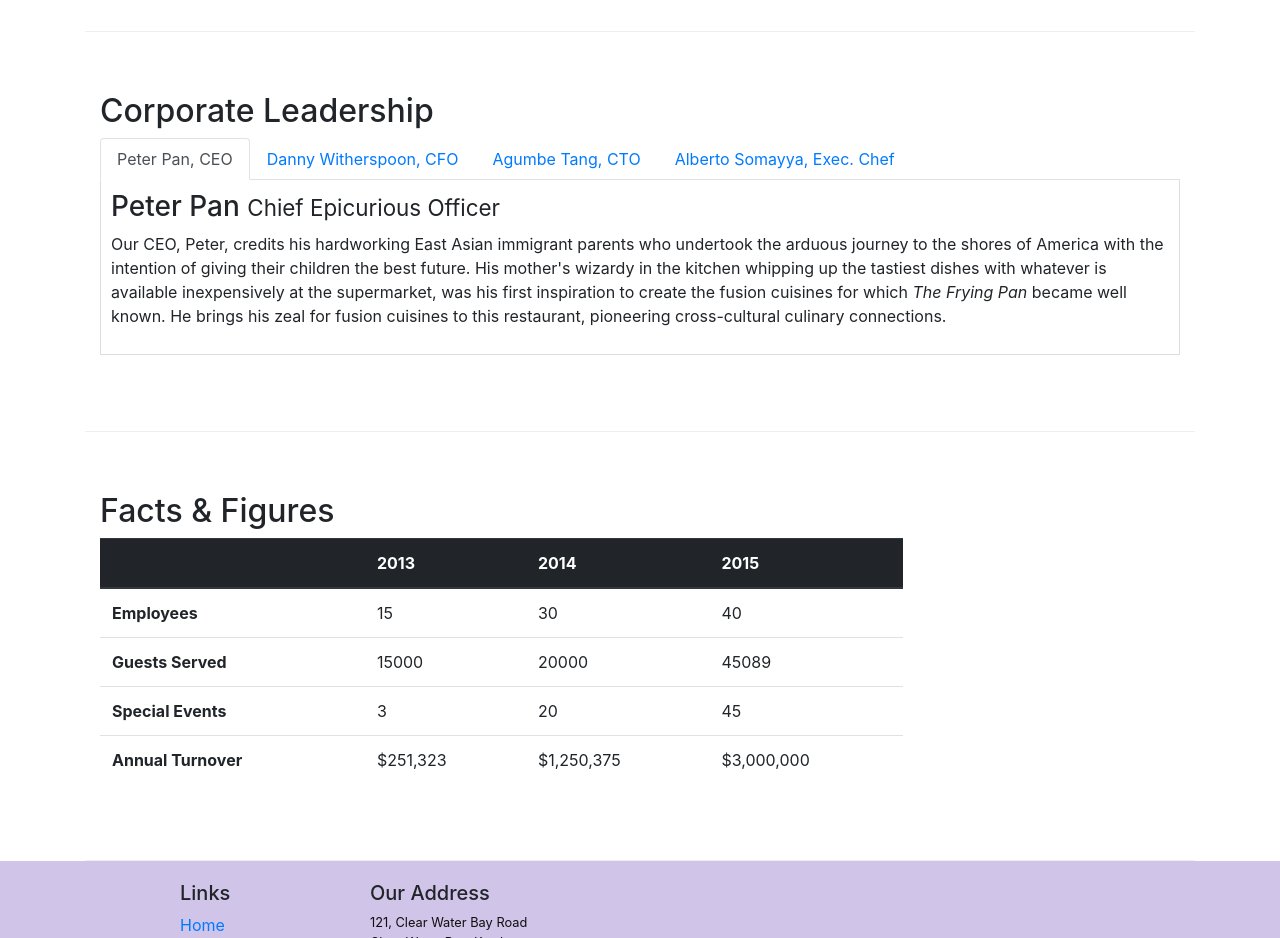
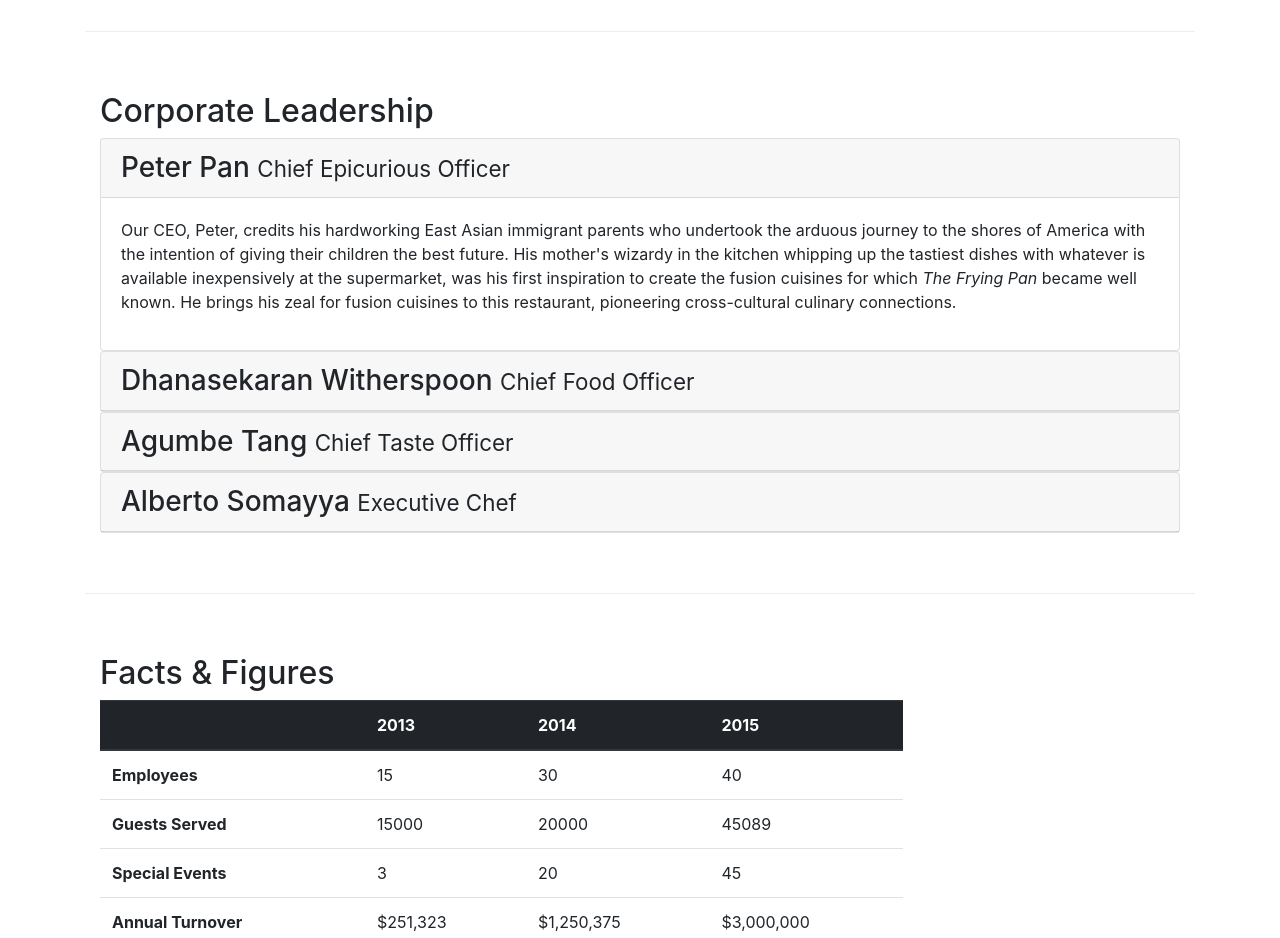
Before and after one commit to TirthVamja/intro_bootstrap, a website: page aboutus.html in a window 1280 px wide. Shown: the part 960-1898 px from the top of the page. Drawn offline with nearby package versions, Linux system fonts and the light colour scheme.

Commit message:
Accordion

```diff
--- a/aboutus.html
+++ b/aboutus.html
@@ -103,48 +103,89 @@
             </div>
         </div>
 
+
+
         <div class="row row-content">
             <div class="col-12">
                 <h2>Corporate Leadership</h2>
-                <ul class="nav nav-tabs">
-                    <li class="nav-item">
-                      <a class="nav-link active" href="#peter"
-                        role="tab" data-toggle="tab">Peter Pan, CEO</a>
-                    </li>
-                    <li class="nav-item">
-                      <a class="nav-link" href="#danny" role="tab"
-                        data-toggle="tab">Danny Witherspoon, CFO</a>
-                    </li>
-                    <li class="nav-item">
-                      <a class="nav-link" href="#agumbe"role="tab"
-                        data-toggle="tab">Agumbe Tang, CTO</a>
-                    </li>
-                    <li class="nav-item">
-                      <a class="nav-link" href="#alberto" role="tab"
-                        data-toggle="tab">Alberto Somayya, Exec. Chef</a>
-                    </li>
-                </ul>
 
-                <div class="tab-content">
-                    <div role="tabpanel" class="tab-pane fade show active" id="peter">
-                        <h3>Peter Pan <small>Chief Epicurious Officer</small></h3>
-                        <p class="d-none d-sm-block">Our CEO, Peter, credits his hardworking East Asian immigrant parents who undertook the arduous journey to the shores of America with the intention of giving their children the best future. His mother's wizardy in the kitchen whipping up the tastiest dishes with whatever is available inexpensively at the supermarket, was his first inspiration to create the fusion cuisines for which <em>The Frying Pan</em> became well known. He brings his zeal for fusion cuisines to this restaurant, pioneering cross-cultural culinary connections.</p>
+                <div id="accordion">
+                    <div class="card">
+                        <div class="card-header" role="tab " id="peterhead">
+                            <h3 class="mb-0">
+                                <a data-toggle="collapse" data-target="#peter">
+                                    Peter Pan <small>Chief Epicurious Officer</small>
+                                </a>
+                            </h3>
+                        </div>
+                        <div role="tabpanel" class="collapse show" id="peter" data-parent="#accordion">
+                            <div class="card-body">
+                                <p class="d-none d-sm-block">Our CEO, Peter, credits his hardworking East Asian immigrant parents who undertook
+                                    the
+                                    arduous journey to the shores of America with the intention of giving their children the best future. His
+                                    mother's
+                                    wizardy in the kitchen whipping up the tastiest dishes with whatever is available inexpensively at the
+                                    supermarket,
+                                    was his first inspiration to create the fusion cuisines for which <em>The Frying Pan</em> became well known.
+                                    He
+                                    brings his zeal for fusion cuisines to this restaurant, pioneering cross-cultural culinary connections.</p>
+                            </div>
+                        </div>
                     </div>
-
-                    <div role="tabpanel" class="tab-pane fade" id="danny">
-                        <h3>Dhanasekaran Witherspoon <small>Chief Food Officer</small></h3>
-                        <p class="d-none d-sm-block">Our CFO, Danny, as he is affectionately referred to by his colleagues, comes from a long established family tradition in farming and produce. His experiences growing up on a farm in the Australian outback gave him great appreciation for varieties of food sources. As he puts it in his own words, <em>Everything that runs, wins, and everything that stays, pays!</em></p>
+                    <div class="card">
+                        <div class="card-header" role="tab " id="dannyhead">
+                            <h3 class="mb-0">
+                                <a data-toggle="collapse" data-target="#danny">
+                                    Dhanasekaran Witherspoon <small>Chief Food Officer</small>
+                                </a>
+                            </h3>
+                        </div>
+                        <div role="tabpanel" class="collapse" id="danny" data-parent="#accordion">
+                            <div class="card-body">
+                                <p class="d-none d-sm-block">Our CFO, Danny, as he is affectionately referred to by his colleagues, comes from a long
+                                    established family tradition in farming and produce. His experiences growing up on a farm in the Australian outback
+                                    gave him great appreciation for varieties of food sources. As he puts it in his own words, <em>Everything that runs,
+                                        wins, and everything that stays, pays!</em></p>
+                            </div>
+                        </div>
                     </div>
-                    <div role="tabpanel" class="tab-pane fade" id="agumbe">
-                        <h3>Agumbe Tang <small>Chief Taste Officer</small></h3>
-                        <p class="d-none d-sm-block">Blessed with the most discerning gustatory sense, Agumbe, our CTO, personally ensures that every dish that we serve meets his exacting tastes. Our chefs dread the tongue lashing that ensues if their dish does not meet his exacting standards. He lives by his motto, <em>You click only if you survive my lick.</em></p>
+                    <div class="card">
+                        <div class="card-header" role="tab " id="agumbehead">
+                            <h3 class="mb-0">
+                                <a data-toggle="collapse" data-target="#agumbe">
+                                    Agumbe Tang <small>Chief Taste Officer</small>
+                                </a>
+                            </h3>
+                        </div>
+                        <div role="tabpanel" class="collapse" id="agumbe" data-parent="#accordion">
+                            <div class="card-body">
+                                <p class="d-none d-sm-block">Blessed with the most discerning gustatory sense, Agumbe, our CTO, personally ensures that
+                                    every dish that we serve meets his exacting tastes. Our chefs dread the tongue lashing that ensues if their dish
+                                    does not meet his exacting standards. He lives by his motto, <em>You click only if you survive my lick.</em>
+                                </p>
+                            </div>
+                        </div>
                     </div>
-                    <div role="tabpanel" class="tab-pane fade" id="alberto">
-                        <h3>Alberto Somayya <small>Executive Chef</small></h3>
-                        <p class="d-none d-sm-block">Award winning three-star Michelin chef with wide International experience having worked closely with whos-who in the culinary world, he specializes in creating mouthwatering Indo-Italian fusion experiences. He says, <em>Put together the cuisines from the two craziest cultures, and you get a winning hit! Amma Mia!</em></p>
+                    <div class="card">
+                        <div class="card-header" role="tab " id="albertohead">
+                            <h3 class="mb-0">
+                                <a data-toggle="collapse" data-target="#alberto">
+                                    Alberto Somayya <small>Executive Chef</small>
+                                </a>
+                            </h3>
+                        </div>
+                        <div role="tabpanel" class="collapse" id="alberto" data-parent="#accordion">
+                            <div class="card-body">
+                                <p class="d-none d-sm-block">Award winning three-star Michelin chef with wide International experience having worked
+                                    closely with whos-who in the culinary world, he specializes in creating mouthwatering Indo-Italian fusion
+                                    experiences. He says, <em>Put together the cuisines from the two craziest cultures, and you get a winning hit! Amma
+                                        Mia!</em>
+                                </p>
+                            </div>
+                        </div>
                     </div>
                 </div>
-
+            <!-- </div> -->
             </div>
        </div>
        <div class="row row-content">
```
